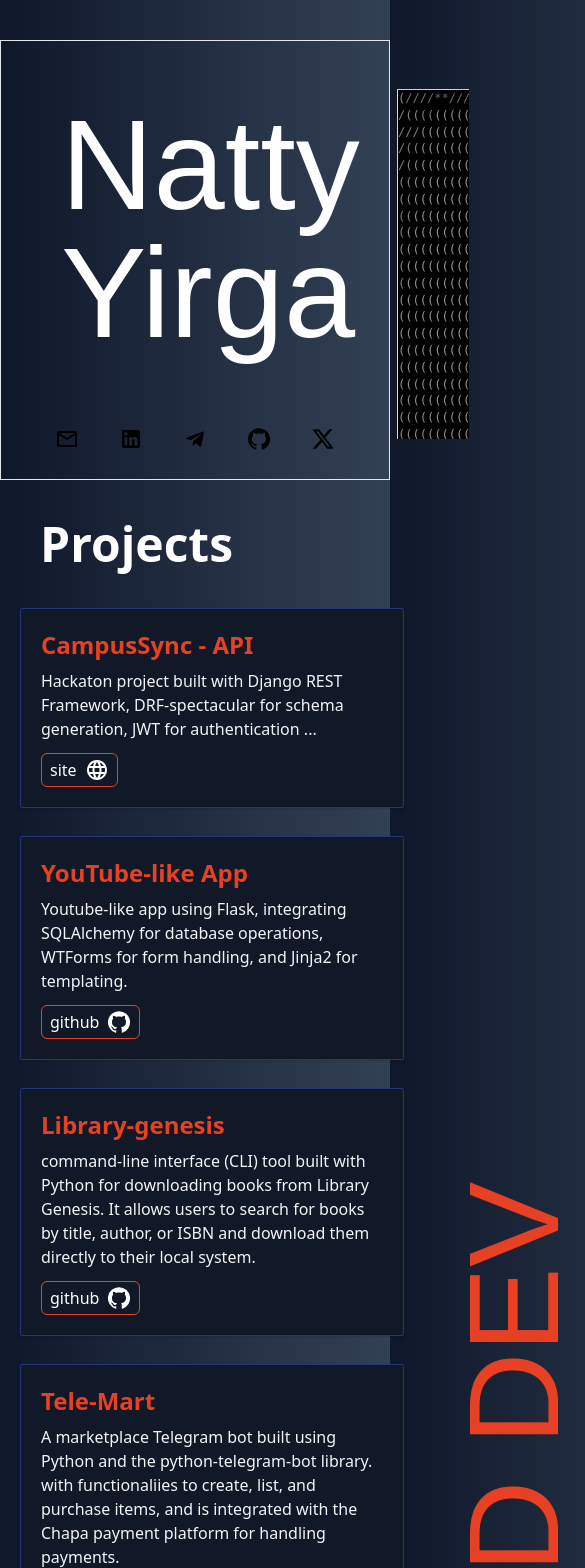
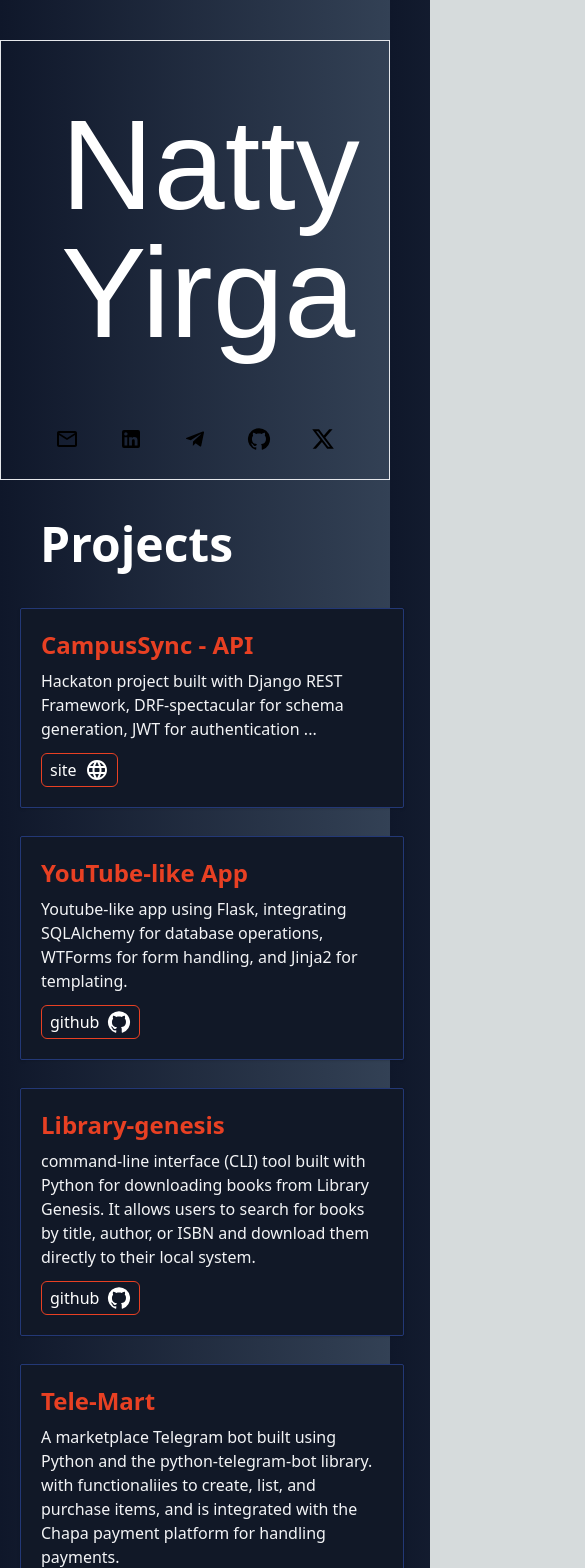
Before and after one commit to Nxttyy/portfolio-react, a Next.js app in the folder portfolio/: page / in a window 390 px wide. Shown: the top 1568 px of the page, 585 px wide, since content can reach past the window. Built offline with nearby package versions, Linux system fonts and the light colour scheme; a web font is replaced by a local one.

Commit message:
ascii image hidden upto lg

```diff
--- a/portfolio/app/components/Content.tsx
+++ b/portfolio/app/components/Content.tsx
@@ -16,7 +16,7 @@ function Content() {
         <Communities />
       </div>
       <div
-        className="  w-fit  height-auto rotate-180"
+        className="  w-fit hidden lg:inline  height-100 rotate-180"
         style={{ writingMode: "vertical-rl" }}
       >
         <p
--- a/portfolio/app/components/Intro.tsx
+++ b/portfolio/app/components/Intro.tsx
@@ -36,19 +36,11 @@ function Intro() {
         <ul className="flex flex-row my-7 justify-center w-full">
           <li className="">
             <a href="mailto:Nathnaelyirga@gmail.com" ><MailOutlineIcon className="mx-5 fill-slate-400" /></a>
-            {/* <p className={`${inter.className} text-midium font-extrabold `}>
-              Nathnaelyirga
-            </p>
-            <p className={`${inter.className} text-large font-light text-opacity-0`}>
-              @gmail.com
-            </p> */}
+
           </li>
           <li className=" ">
             <a href="https://www.linkedin.com/in/nathnael-yirga/"  target="_blank"><LinkedInIcon className="mx-5 fill-slate-400" /></a>
-            {/* <p className={`${inter.className} text-midium font-light`}>@</p>
-            <p className={`${inter.className} text-midium font-bold`}> */}
-              {/* Nathnaelyirga */}
-            {/* </p> */}
+
           </li>
           <li className="">
             <a href="https://www.telegram.me/Nxtiey/" target="_blank"><TelegramIcon className="mx-5 fill-slate-400" /></a>
@@ -57,22 +49,16 @@ function Intro() {
           </li>
           <li className="">
             <a href="https://www.github.com/Nxttyy/" target="_blank"><GitHubIcon className="mx-5 fill-slate-400" /></a>
-            {/* <p className={`${inter.className} text-midium font-light`}>@</p>
-            <p className={`${inter.className} text-midium font-bold`}> */}
-              {/* Nathnaelyirga */}
-            {/* </p> */}
+
           </li>
           <li className="">
             <a href="https://www.twitter.com/NathnaelYirga/" target="_blank"><XIcon className="mx-5 fill-slate-400" /></a>
-            {/* <p className={`${inter.className} text-midium font-light`}>@</p>
-            <p className={`${inter.className} text-midium font-bold`}> */}
-              {/* Nathnaelyirga */}
-            {/* </p> */}
+
           </li>
         </ul>
       </div>
 
-      <div className=" w-full flex items-center justify-center place-items-center place-content-center">
+      <div className=" w-full hidden lg:flex items-center justify-center place-items-center place-content-center ">
         <iframe
           src="/ascii-art.html"
           scrolling="no"
--- a/portfolio/app/components/Projects.tsx
+++ b/portfolio/app/components/Projects.tsx
@@ -7,11 +7,11 @@ function Projects() {
       <p className="text-start mx-10 my-10 font-extrabold text-5xl text-white">
         Projects
       </p>
-      <div className="flex flex-wrap m-5 text-center w-full gap-7">
+      <div className="flex flex-wrap m-5  text-center w-full gap-7">
 
         {/* Campus Sync */}
-        <div className="max-w-sm bg-gray-900 border-gray-200 shadow dark:bg-gray-800 dark:border-gray-700 ">
-          <div className="p-5 flex flex-col border border-blue-900 h-full  rounded-sm">
+        <div className="max-w-sm bg-gray-900 border-gray-200 shadow dark:bg-gray-800 dark:border-gray-700  ">
+          <div className="p-5 flex flex-col border border-blue-900 h-full  rounded-sm ">
             <a href="#">
               <p
                 className="mb-2 text-2xl font-bold  text-start text-pretty"
--- a/portfolio/app/components/Techs.tsx
+++ b/portfolio/app/components/Techs.tsx
@@ -7,7 +7,7 @@ import flask from "../../public/flask.svg";
 
 function Techs() {
   return (
-    <><p className="text-start mx-10 my-10 font-extrabold text-5xl text-white">Technologies</p>
+    <div className=""><p className="text-start mx-10 my-10 font-extrabold text-5xl text-white">Technologies</p>
     <div className="flex w-full justify-around gap-5 m-10 border-2 p-5" style={{ borderColor: "#E84023" }}>
 
       <div className=" rounded-sm border border-3 w-32 h-32 flex justify-center items-center" >
@@ -29,7 +29,7 @@ function Techs() {
       <div className="rounded-sm border border-3 w-32 h-32 flex justify-center items-center" style={{}}>
         <Image src={flask} alt="flask" className="w-20 h-20 fill-white" />
       </div>
-    </div></>
+    </div></div>
 
   );
 }
--- a/portfolio/app/page.tsx
+++ b/portfolio/app/page.tsx
@@ -2,9 +2,10 @@
 import Intro from "./components/Intro";
 import Content from "./components/Content";
 import Techs from "./components/Techs";
-
+import React from "react";
 
 function Home() {
+
   return (
     <main>
       <div className="container mx-auto text-center w-full ">
```
